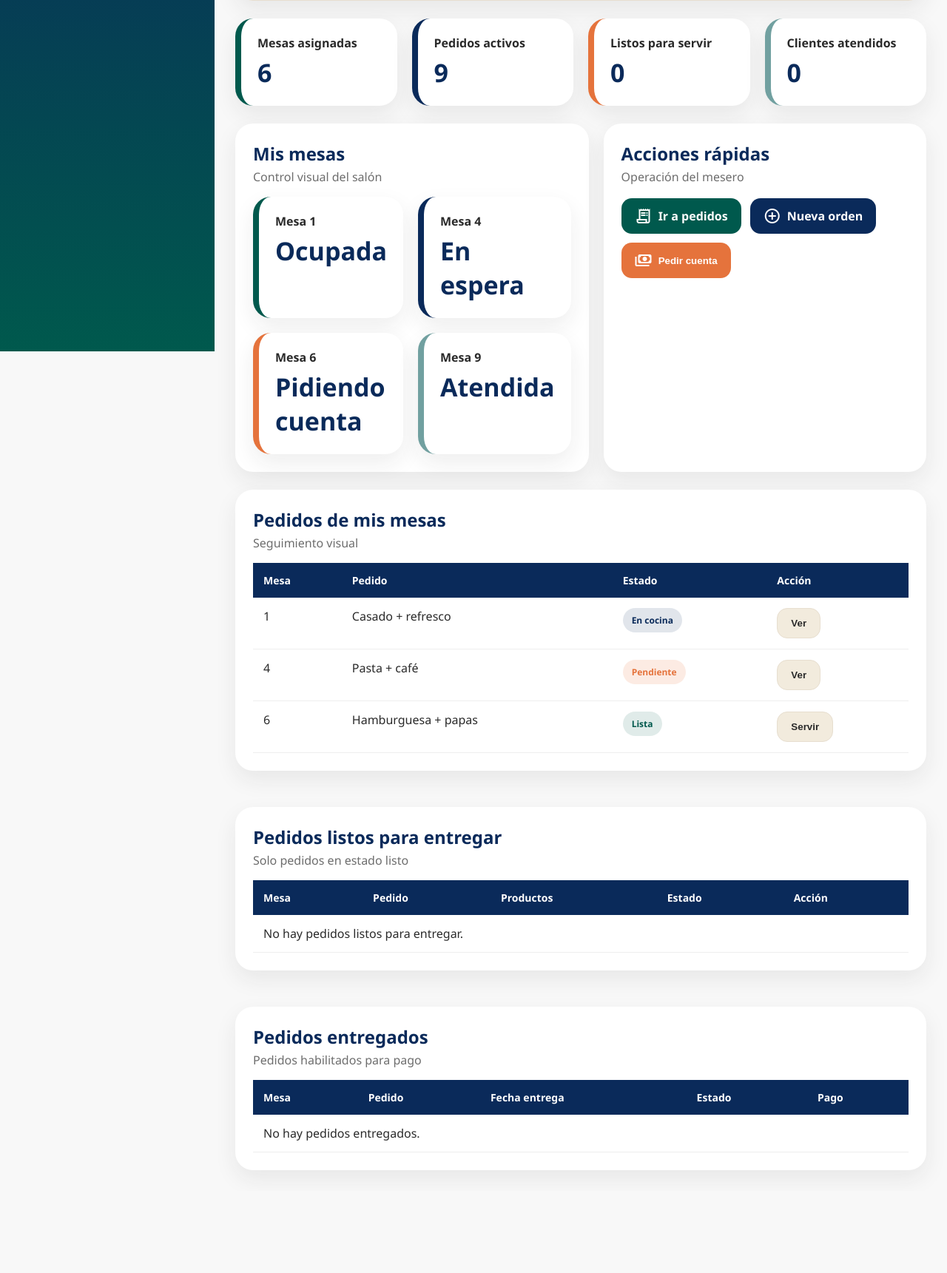
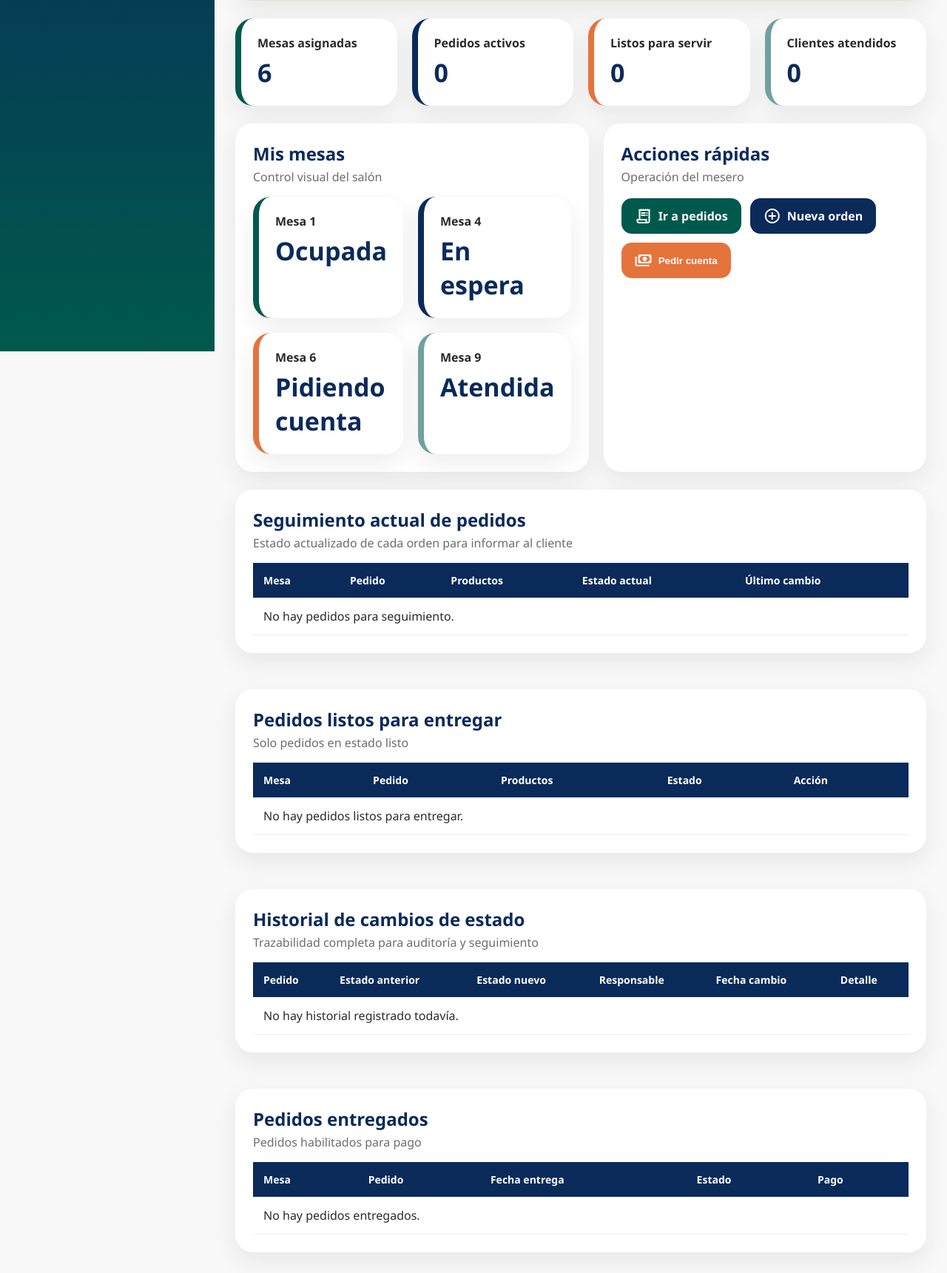
Before and after one commit to santiartavia/ProyectoKN_Universidad, an ASP.NET MVC app: template RestauranteVistas/Views/Mesero/Index.cshtml in a window 1280 px wide. Shown: the part 325-2046 px from the top of the page at 74% size. Before the commit the page ends 1909 px from the top, so only its background shows below. Run offline with ASP.NET Core 8 and stand-ins for ASP.NET MVC 5, Linux system fonts and the light colour scheme; the template is opened without the code that fills it, so the values that code supplies are empty; the project's own start-up code is not run, and a stand-in starts its controllers and pages; some libraries are stand-ins or nearby versions.

Commit message:
SPS 6  COMPLETADA
Se implementó la funcionalidad de seguimiento y entrega de pedidos correspondiente a la SPS-006. El sistema permite al mesero visualizar el estado actualizado de cada orden durante todo su ciclo de vida, desde que es creada hasta que es entregada al cliente. Se incorporó una vista de seguimiento con los productos asociados y su estado actual, así como una sección de pedidos listos para entregar. Además, se agregó un historial de cambios de estado que registra cada transición realizada por los diferentes usuarios del sistema, incluyendo la fecha, el responsable y una descripción de la acción efectuada. Esto permite mantener la trazabilidad completa de las órdenes y brindar información en tiempo real sobre el progreso de cada pedido.

```diff
--- a/RestauranteVistas/Views/Mesero/Index.cshtml
+++ b/RestauranteVistas/Views/Mesero/Index.cshtml
@@ -6,8 +6,10 @@
 
     var pedidosListos = ViewBag.PedidosListos as List<Abstracciones.Models.Pedido>;
     var pedidosEntregados = ViewBag.PedidosEntregados as List<Abstracciones.Models.Pedido>;
+    var pedidosSeguimiento = ViewBag.PedidosSeguimiento as List<Abstracciones.Models.Pedido>;
     var detalles = ViewBag.Detalles as List<Abstracciones.Models.DetallePedido>;
     var productos = ViewBag.Productos as List<Abstracciones.Models.Producto>;
+    var historialEstados = ViewBag.HistorialEstados as List<Abstracciones.Models.HistorialEstadoPedido>;
 }
 
 <div class="hero-card">
@@ -30,7 +32,7 @@
 
 <div class="grid-4">
     <div class="metric-card"><h3>Mesas asignadas</h3><div class="value">6</div></div>
-    <div class="metric-card alt-blue"><h3>Pedidos activos</h3><div class="value">9</div></div>
+    <div class="metric-card alt-blue"><h3>Pedidos activos</h3><div class="value">@(pedidosSeguimiento != null ? pedidosSeguimiento.Count : 0)</div></div>
     <div class="metric-card alt-orange"><h3>Listos para servir</h3><div class="value">@(pedidosListos != null ? pedidosListos.Count : 0)</div></div>
     <div class="metric-card alt-teal"><h3>Clientes atendidos</h3><div class="value">@(pedidosEntregados != null ? pedidosEntregados.Count : 0)</div></div>
 </div>
@@ -77,8 +79,8 @@
 <div class="table-card">
     <div class="section-title">
         <div>
-            <h3>Pedidos de mis mesas</h3>
-            <p>Seguimiento visual</p>
+            <h3>Seguimiento actual de pedidos</h3>
+            <p>Estado actualizado de cada orden para informar al cliente</p>
         </div>
     </div>
 
@@ -87,29 +89,90 @@
             <tr>
                 <th>Mesa</th>
                 <th>Pedido</th>
-                <th>Estado</th>
-                <th>Acción</th>
+                <th>Productos</th>
+                <th>Estado actual</th>
+                <th>Último cambio</th>
             </tr>
         </thead>
         <tbody>
-            <tr>
-                <td>1</td>
-                <td>Casado + refresco</td>
-                <td><span class="status info">En cocina</span></td>
-                <td><button class="btn btn-soft" onclick="mostrarToast('Detalle de pedido abierto')">Ver</button></td>
-            </tr>
-            <tr>
-                <td>4</td>
-                <td>Pasta + café</td>
-                <td><span class="status warning">Pendiente</span></td>
-                <td><button class="btn btn-soft" onclick="mostrarToast('Detalle de pedido abierto')">Ver</button></td>
-            </tr>
-            <tr>
-                <td>6</td>
-                <td>Hamburguesa + papas</td>
-                <td><span class="status success">Lista</span></td>
-                <td><button class="btn btn-soft" onclick="mostrarToast('Pedido marcado para servir')">Servir</button></td>
-            </tr>
+            @if (pedidosSeguimiento != null && pedidosSeguimiento.Any())
+            {
+                foreach (var pedido in pedidosSeguimiento)
+                {
+                    var detallesPedido = detalles != null ? detalles.Where(d => d.IdPedido == pedido.IdPedido).ToList() : null;
+                    var ultimoCambio = historialEstados != null ? historialEstados.FirstOrDefault(h => h.IdPedido == pedido.IdPedido) : null;
+
+                    <tr>
+                        <td>Mesa @pedido.IdMesa</td>
+                        <td>Pedido #@pedido.IdPedido</td>
+                        <td>
+                            @if (detallesPedido != null && detallesPedido.Any())
+                            {
+                                foreach (var item in detallesPedido)
+                                {
+                                    var prod = productos != null ? productos.FirstOrDefault(p => p.IdProducto == item.IdProducto) : null;
+                                    <div>
+                                        @(prod != null ? prod.NombreProducto : "Producto")
+                                        x @item.Cantidad
+                                        - Estado item: @item.EstadoItem
+                                    </div>
+                                }
+                            }
+                            else
+                            {
+                                <span>Sin productos</span>
+                            }
+                        </td>
+                        <td>
+                            @if (pedido.EstadoPedido == "abierto")
+                            {
+                                <span class="status warning">Solicitada</span>
+                            }
+                            else if (pedido.EstadoPedido == "en_proceso")
+                            {
+                                <span class="status info">En preparación</span>
+                            }
+                            else if (pedido.EstadoPedido == "listo")
+                            {
+                                <span class="status success">Lista</span>
+                            }
+                            else if (pedido.EstadoPedido == "entregado")
+                            {
+                                <span class="status info">Entregada</span>
+                            }
+                            else if (pedido.EstadoPedido == "finalizado")
+                            {
+                                <span class="status success">Finalizada</span>
+                            }
+                            else if (pedido.EstadoPedido == "cancelado")
+                            {
+                                <span class="status danger">Cancelada</span>
+                            }
+                            else
+                            {
+                                <span class="status">@pedido.EstadoPedido</span>
+                            }
+                        </td>
+                        <td>
+                            @if (ultimoCambio != null)
+                            {
+                                <div>@ultimoCambio.FechaHoraCambio.ToString("dd/MM/yyyy HH:mm")</div>
+                                <div>@ultimoCambio.Detalle</div>
+                            }
+                            else
+                            {
+                                <span>Sin historial registrado</span>
+                            }
+                        </td>
+                    </tr>
+                }
+            }
+            else
+            {
+                <tr>
+                    <td colspan="5">No hay pedidos para seguimiento.</td>
+                </tr>
+            }
         </tbody>
     </table>
 </div>
@@ -184,6 +247,50 @@
 <div class="table-card" style="margin-top:25px;">
     <div class="section-title">
         <div>
+            <h3>Historial de cambios de estado</h3>
+            <p>Trazabilidad completa para auditoría y seguimiento</p>
+        </div>
+    </div>
+
+    <table>
+        <thead>
+            <tr>
+                <th>Pedido</th>
+                <th>Estado anterior</th>
+                <th>Estado nuevo</th>
+                <th>Responsable</th>
+                <th>Fecha cambio</th>
+                <th>Detalle</th>
+            </tr>
+        </thead>
+        <tbody>
+            @if (historialEstados != null && historialEstados.Any())
+            {
+                foreach (var h in historialEstados.Take(30))
+                {
+                    <tr>
+                        <td>Pedido #@h.IdPedido</td>
+                        <td>@h.EstadoAnterior</td>
+                        <td>@h.EstadoNuevo</td>
+                        <td>@h.UsuarioResponsable</td>
+                        <td>@h.FechaHoraCambio.ToString("dd/MM/yyyy HH:mm")</td>
+                        <td>@h.Detalle</td>
+                    </tr>
+                }
+            }
+            else
+            {
+                <tr>
+                    <td colspan="6">No hay historial registrado todavía.</td>
+                </tr>
+            }
+        </tbody>
+    </table>
+</div>
+
+<div class="table-card" style="margin-top:25px;">
+    <div class="section-title">
+        <div>
             <h3>Pedidos entregados</h3>
             <p>Pedidos habilitados para pago</p>
         </div>
```
Also changed, not shown: Abstracciones/Models/HistorialEstadoPedido.cs (added, +16 -0 lines), AccesoADatos/ColibriDbContext.cs (+11 -0 lines), RestauranteVistas/Controllers/CocinaController.cs (+65 -0 lines), RestauranteVistas/Controllers/MeseroController.cs (+41 -0 lines), 4 other files.
